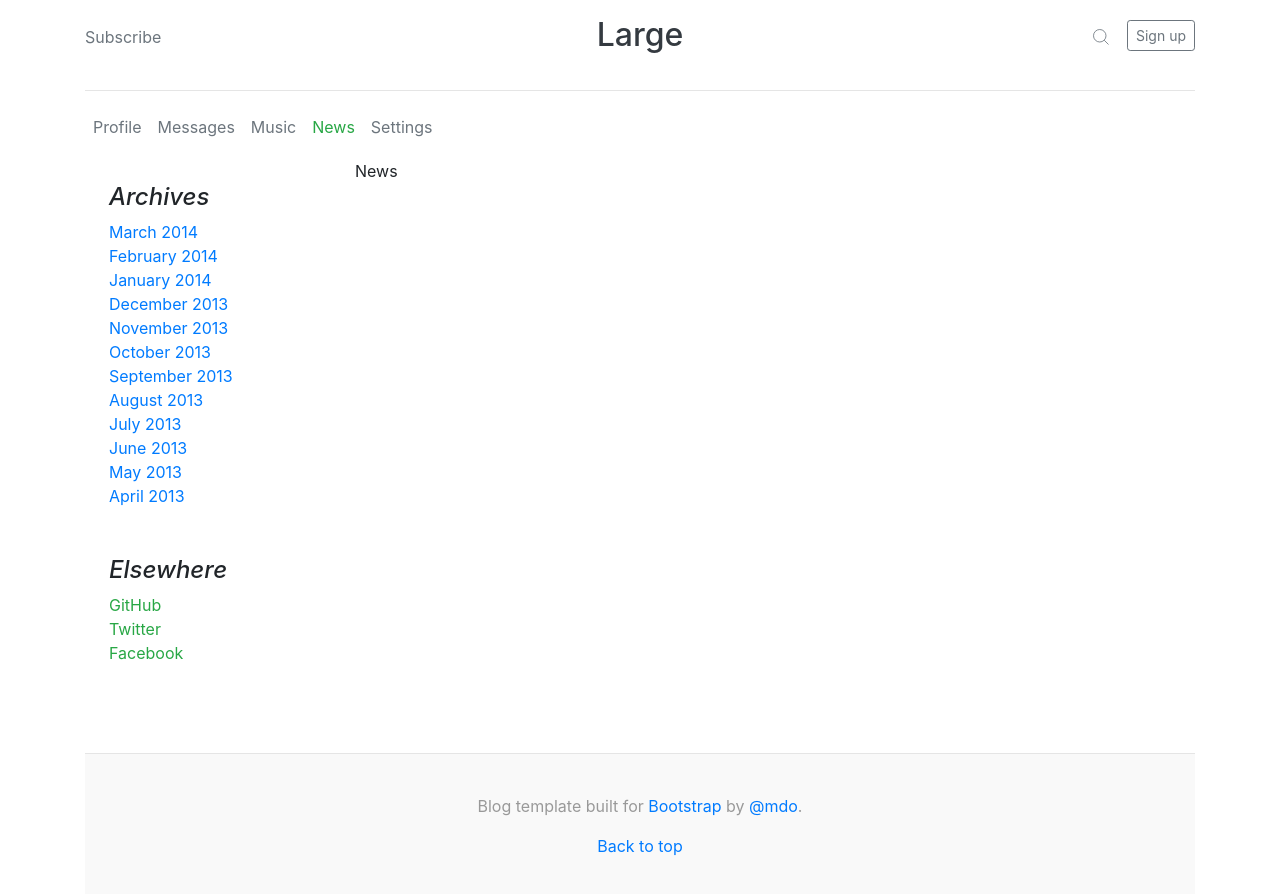
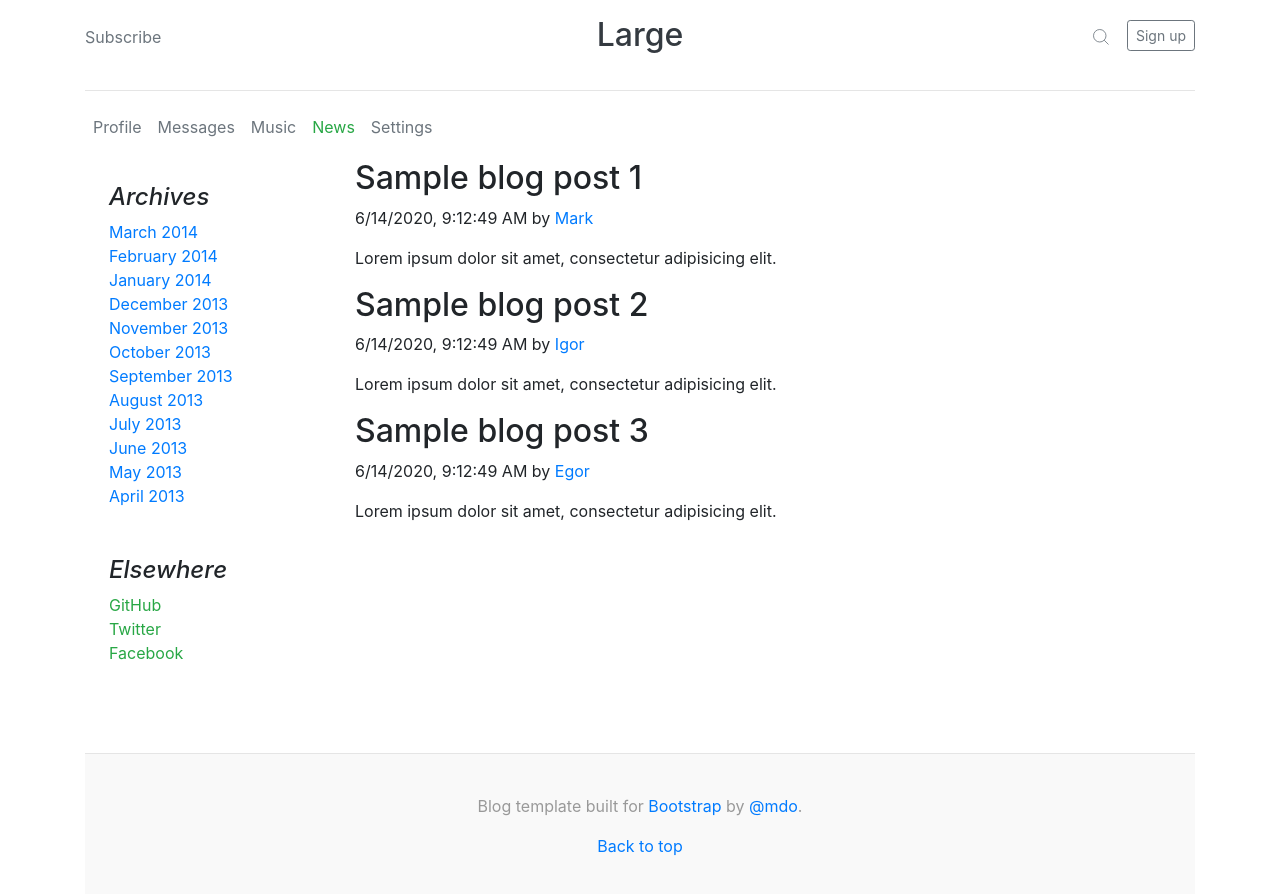
Before and after one commit to AkimovIgor/react-first-app, a React (Create React App) app: page /news in a window 1280 px wide. Shown: the top 894 px of the page. Built offline with nearby package versions, Linux system fonts and the light colour scheme.

Commit message:
27 lesson

```diff
--- a/package.json
+++ b/package.json
@@ -8,6 +8,7 @@
     "@testing-library/user-event": "^7.1.2",
     "bootstrap": "^4.5.0",
     "react": "^16.13.1",
+    "react-bootstrap": "^1.0.1",
     "react-dom": "^16.13.1",
     "react-router-dom": "^5.2.0",
     "react-scripts": "3.4.1"
--- a/src/App.js
+++ b/src/App.js
@@ -1,6 +1,6 @@
 import React from 'react';
 import './App.css';
-import 'bootstrap/dist/css/bootstrap.css';
+import 'bootstrap/dist/css/bootstrap.min.css';
 import Header from "./components/Header/Header";
 import Navbar from "./components/Navbar/Navbar";
 import Content from "./components/Content/Content";
@@ -8,13 +8,13 @@ import Footer from "./components/Footer/Footer";
 import {BrowserRouter} from "react-router-dom";
 
 // Компонент - это функция, которая возвращает JSX разметку
-const App = () => {
+const App = (props) => {
   return (
     <BrowserRouter>
       <div className='container'>
         <Header/>
         <Navbar/>
-        <Content/>
+        <Content posts={props.posts}/>
         <Footer/>
       </div>
     </BrowserRouter>
--- a/src/components/Content/Content.js
+++ b/src/components/Content/Content.js
@@ -7,9 +7,11 @@ import News from "./News/News";
 import Settings from "./Settings/Settings";
 // Импортируем маршрутизатор
 import {Route} from 'react-router-dom';
+import MyPosts from "../MyPosts/MyPosts";
 
+let SomeComponent = () => <Dialogs/>;
 
-const Content = () => {
+const Content = (props) => {
   return (
     <main className='main'>
       <div className="row">
@@ -17,8 +19,11 @@ const Content = () => {
         {/* Указываем маршруты */}
         <Route path='/profile' component={Profile}/>
         <Route exact path='/dialogs' component={Dialogs}/>
+        {/* render - фтрибот для отрисовки компонента */}
+        <Route exact path='/dialogs' render={ () => <Dialogs/> }/>
+        <Route exact path='/dialogs' render={ SomeComponent }/>
         <Route path='/music' component={Music}/>
-        <Route path='/news' component={News}/>
+        <Route path='/news' render={ () => <MyPosts posts={props.posts}/> }/>
         <Route path='/settings' component={Settings}/>
       </div>
     </main>
--- a/src/components/MyPosts/MyPosts.js
+++ b/src/components/MyPosts/MyPosts.js
@@ -1,11 +1,10 @@
 import React from "react";
 import Post from "./Post/Post";
 
-const MyPosts = () => {
+const MyPosts = (props) => {
 
 
-
-  let postElements = posts.map(
+  let postElements = props.posts.map(
     post => <Post
       title={post.title}
       date={post.date}
--- a/src/index.js
+++ b/src/index.js
@@ -30,7 +30,7 @@ let posts = [
 
 ReactDOM.render(
   <React.StrictMode>
-    <App />
+    <App posts={posts}/>
   </React.StrictMode>,
   document.getElementById('root')
 );
```
Also changed, not shown: 2 other files (tests, documents, lock files or other folders).
